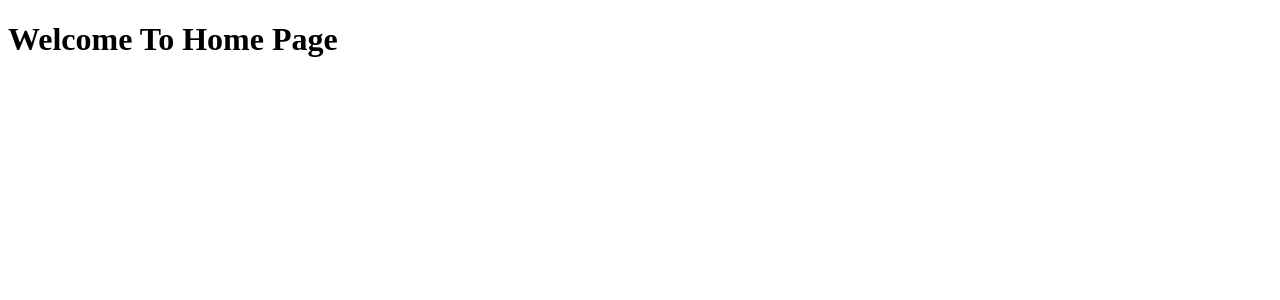
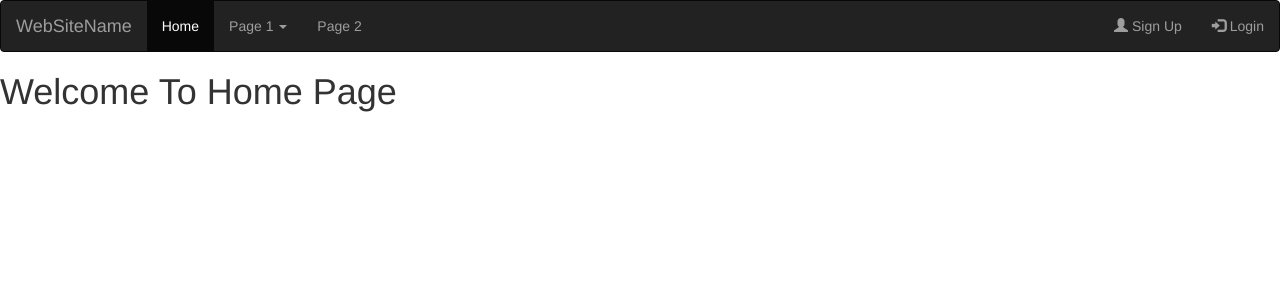
Before and after one commit to kunjanpatel29/Django_Project, a Django app: page / in a window 1280 px wide. Shown: the top 300 px of the page. Run offline with Django 4.2, Linux system fonts and the light colour scheme; some libraries are stand-ins or nearby versions.

Commit message:
05-04-2023

```diff
--- a/myapp/templates/index.html
+++ b/myapp/templates/index.html
@@ -3,9 +3,34 @@
 <head>
 	<meta charset="utf-8">
 	<meta name="viewport" content="width=device-width, initial-scale=1">
+	<link rel="stylesheet" href="https://maxcdn.bootstrapcdn.com/bootstrap/3.4.1/css/bootstrap.min.css">
+  	<script src="https://ajax.googleapis.com/ajax/libs/jquery/3.6.3/jquery.min.js"></script>
+ 	<script src="https://maxcdn.bootstrapcdn.com/bootstrap/3.4.1/js/bootstrap.min.js"></script>
 	<title></title>
 </head>
 <body>
+<nav class="navbar navbar-inverse">
+  <div class="container-fluid">
+    <div class="navbar-header">
+      <a class="navbar-brand" href="#">WebSiteName</a>
+    </div>
+    <ul class="nav navbar-nav">
+      <li class="active"><a href="#">Home</a></li>
+      <li class="dropdown"><a class="dropdown-toggle" data-toggle="dropdown" href="#">Page 1 <span class="caret"></span></a>
+        <ul class="dropdown-menu">
+          <li><a href="#">Page 1-1</a></li>
+          <li><a href="#">Page 1-2</a></li>
+          <li><a href="#">Page 1-3</a></li>
+        </ul>
+      </li>
+      <li><a href="#">Page 2</a></li>
+    </ul>
+    <ul class="nav navbar-nav navbar-right">
+      <li><a href="#"><span class="glyphicon glyphicon-user"></span> Sign Up</a></li>
+      <li><a href="#"><span class="glyphicon glyphicon-log-in"></span> Login</a></li>
+    </ul>
+  </div>
+</nav>
 <h1>Welcome To Home Page</h1>
 </body>
 </html>
```
